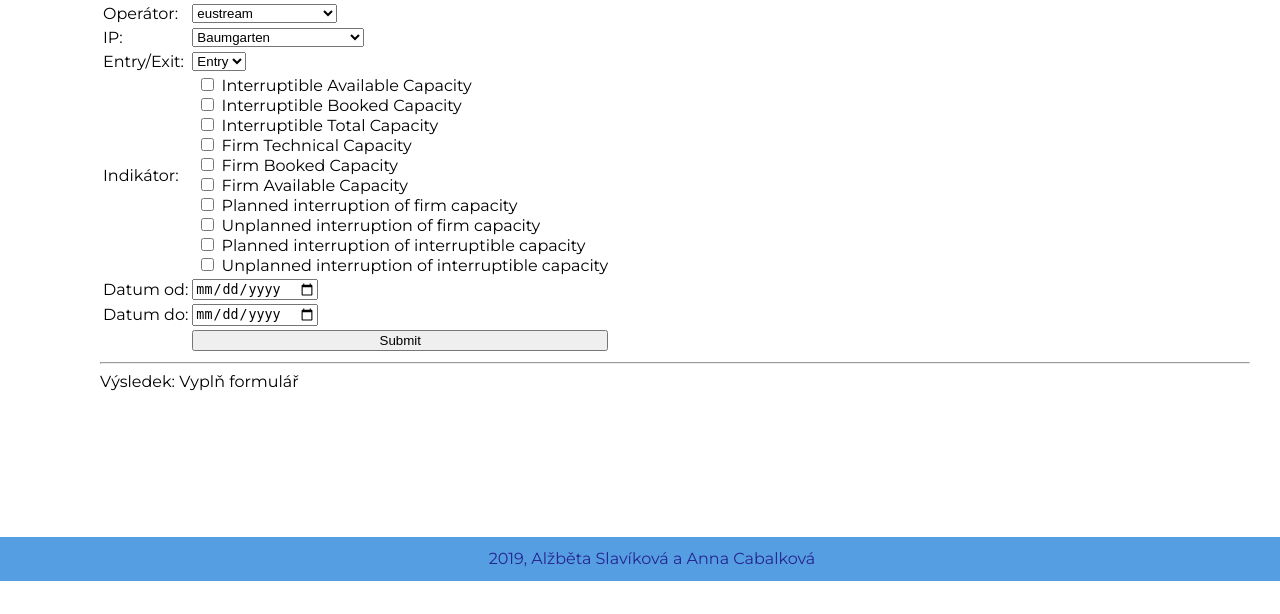
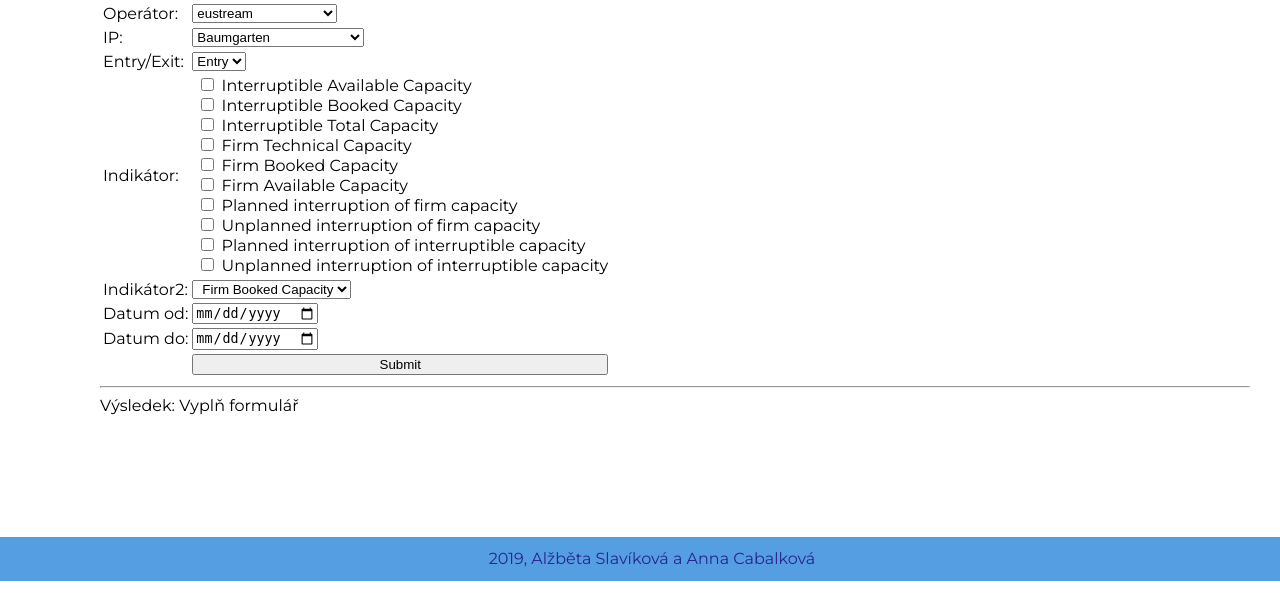
Before and after one commit to AlzbetaSlavikova/Indikatory, a Flask app: page /graf_I in a window 1280 px wide. Shown: the part 219-833 px from the top of the page. Before the commit the page ends 800 px from the top, so only its background shows below. Run offline with Flask 2, Linux system fonts and the light colour scheme.

Commit message:
zkouška grafu v případě přiřazení indikátorům vlastní funkce

```diff
--- a/Actual_1.2/main.py
+++ b/Actual_1.2/main.py
@@ -32,6 +32,7 @@ class IFormular(FlaskForm):
     point = SelectField("IP", choices=[("Baumgarten","Baumgarten"),("Brandov STEGAL (CZ) / Stegal (DE)","Brandov STEGAL"),("Brandov-OPAL (DE)","Brandov OPAL"),("Waidhaus" ,"Waidhaus"),("Lanžhot" ,"Lanžhot"),("Hora Svaté Kateřiny (CZ) / Deutschneudorf (Sayda) (DE)","HSK/Deutschendorf"),("Oberkappel (OGE)","Oberkappel"),("Olbernhau (DE) / Hora Svaté Kateřiny (CZ)","Olberhau/HSK"),("Kondratki","Kondratki"),("Mallnow","Mallnow"),("Tarvisio (IT) / Arnoldstein (AT)","Tarvisio/Arnoldstein"), ("Uzhgorod (UA) - Velké Kapušany (SK)","Užhorod/Velké Kapušany")])
     direction = SelectField("Entry/Exit", choices=[("Entry", "Entry"),("Exit", "Exit")])
     indicator = MultiCheckboxField("Indikátor", choices=[("Interruptible Available" ,"Interruptible Available Capacity"),("Interruptible Booked", "Interruptible Booked Capacity"),("Interruptible Total" ,"Interruptible Total Capacity"),("Firm Technical", "Firm Technical Capacity"),("Firm Booked", "Firm Booked Capacity"),("Firm Available", "Firm Available Capacity"),("Planned interruption of firm capacity", "Planned interruption of firm capacity"),("Unplanned interruption of firm capacity", "Unplanned interruption of firm capacity"),("Planned interruption of interruptible capacity", "Planned interruption of interruptible capacity"), ("Unplanned interruption of interruptible capacity", "Unplanned interruption of interruptible capacity")])
+    indicator2 = SelectField("Indikátor2", choices=[("Firm Booked", "Firm Booked Capacity")])
     date_from = DateField("Datum od", format='%Y-%m-%d')
     date_to = DateField("Datum do", format='%Y-%m-%d')
 
@@ -72,7 +73,6 @@ def render_plot():
     # import pro graf
     operator = request.args.get("operator")
     point = request.args.get("point")
-
     indicator = request.args.get("indicator")
     iso_date_from = datetime.strptime(request.args.get("date_from"), "%Y-%m-%d").date()
     iso_date_to = datetime.strptime(request.args.get("date_to"), "%Y-%m-%d").date()
@@ -208,7 +208,7 @@ def render_plot_I():
     point = request.args.get("point")
     direction = request.args.get("direction")
     indicator = request.args.get("indicator")
-    #indicator2 = request.args.get("indicator2") - tohle byl pokus o navázání víc API, když jsem to ještě měla rozdělený podle jednotlivých indikátorů do různých funkcí
+    indicator2 = request.args.get("indicator2") #- tohle byl pokus o navázání víc API, když jsem to ještě měla rozdělený podle jednotlivých indikátorů do různých funkcí
     #indicator3 = request.args.get("indicator3")
     #indicator4 = request.args.get("indicator4")
     #indicator5 = request.args.get("indicator5")
--- a/Actual_1.2/templates/formular2.html
+++ b/Actual_1.2/templates/formular2.html
@@ -13,6 +13,7 @@
             <tr><td>{{ form.point.label }}: </td><td>{{ form.point }}</td></tr>
             <tr><td>{{ form.direction.label }}: </td><td>{{ form.direction }}</td></tr>
             <tr><td>{{ form.indicator.label }}:</td><td>{{ form.indicator }}</td></tr>
+            <tr><td>{{ form.indicator2.label }}:</td><td>{{ form.indicator2 }}</td></tr><!--toto pouze v případě, že by se dávala indikátorům zvlášť funkce-->
             <tr><td>{{ form.date_from.label }}: </td><td>{{ form.date_from }}</td></tr>
             <tr><td>{{ form.date_to.label }}: </td><td>{{ form.date_to }}</td></tr>
             <tr><td></td><td><input type="submit" style="width: 100%;"></td></tr>
```
